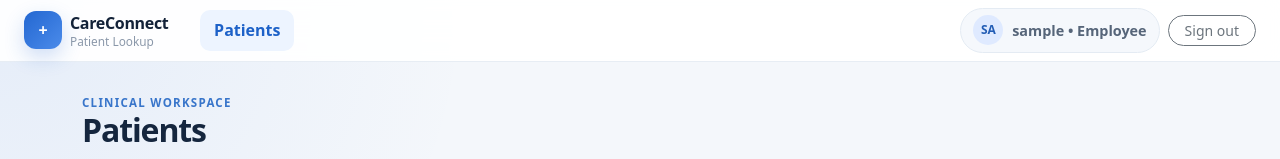
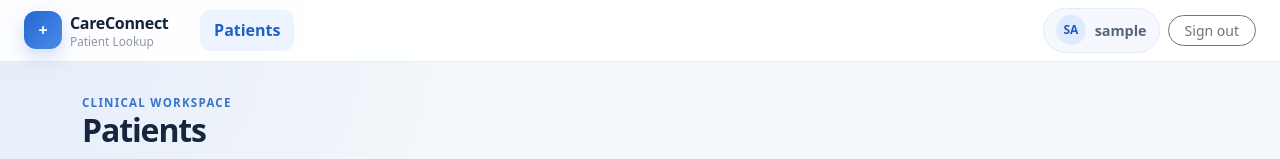
Before and after one commit to achin-pal/patient-lookup-system, a React (Vite) app in the folder frontend/: page /patients in a window 1280 px wide. Shown: the top 159 px of the page. Built offline with nearby package versions, Linux system fonts and the light colour scheme; no server answers; sample sign-in values are in the browser's storage.

Commit message:
removed accesslevel display from navbar

```diff
--- a/frontend/src/components/NavBar.jsx
+++ b/frontend/src/components/NavBar.jsx
@@ -66,9 +66,7 @@ export default function NavBar({ username, isAdmin, onLogout }) {
               <span className="user-avatar">
                 {initials}
               </span>
-
               {username}
-              {isAdmin ? ' • Admin' : ' • Employee'}
             </span>
 
             <button
```
